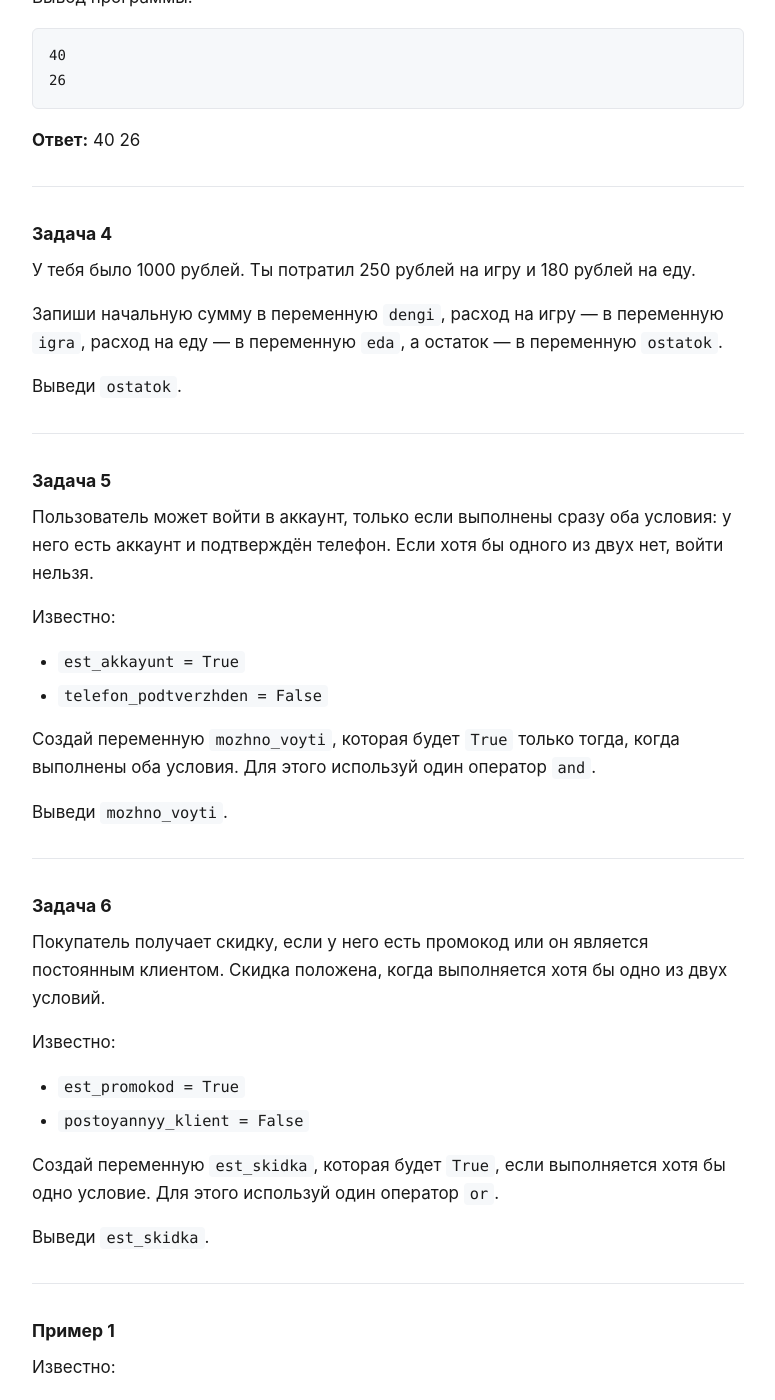
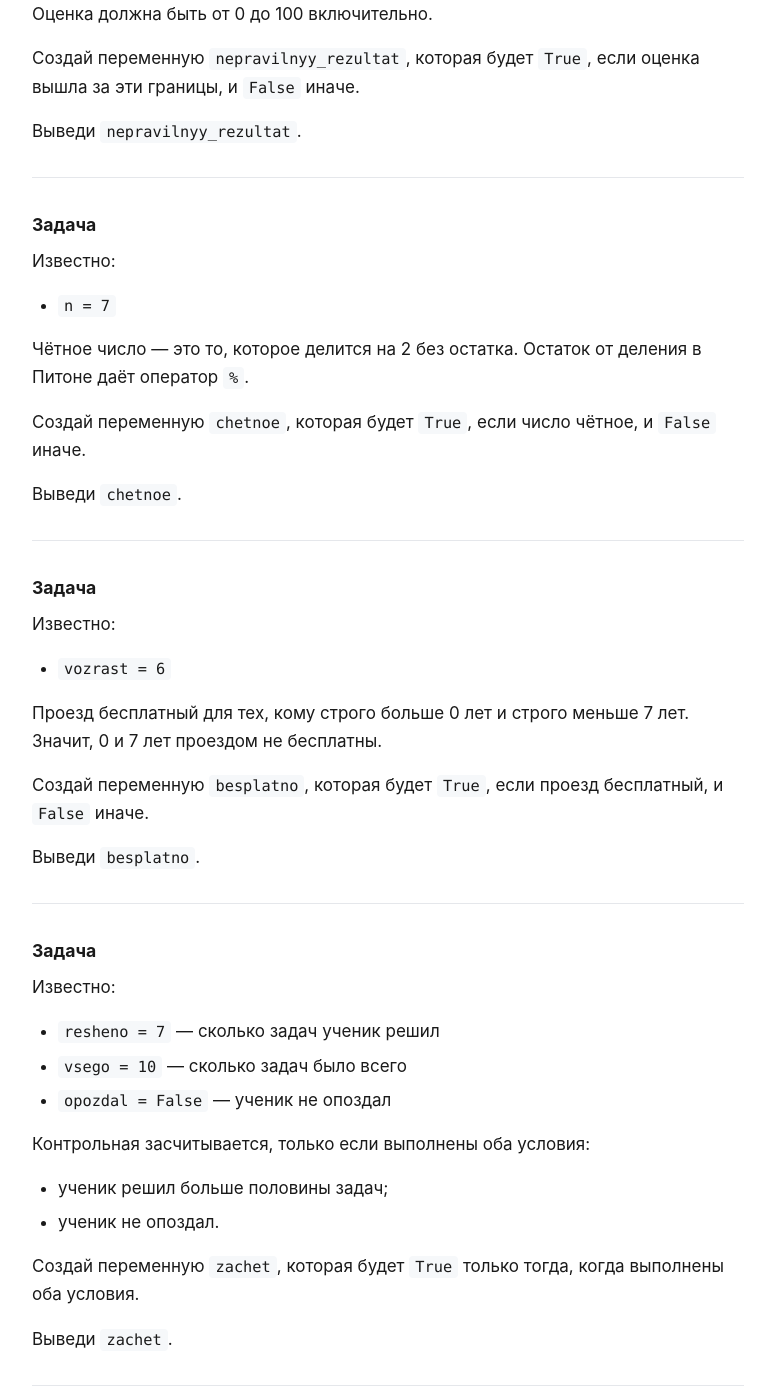
Before and after one commit to integrate/home_work_cdz, a Jekyll site: the page built from students/vladimir_ege2028/index.md, in a window 1280 px wide and 1400 px high, scrolled down 565 px. Shown: the whole window, without its empty margins (252-1027 px from the left). Built offline with Jekyll 4.4.1, drawn with Linux system fonts in a browser that asks for light colours; our own code applies the rules of GitHub Pages for plain Markdown files; some of the changed text lies outside the part shown.

Commit message:
ывап

````diff
--- a/students/vladimir_ege2028/index.md
+++ b/students/vladimir_ege2028/index.md
@@ -1,121 +1,4 @@
-### Пример 1
-
-Длина комнаты — 8 м, ширина — 5 м.
-
-Запиши длину в переменную `dlina`, ширину — в переменную `shirina`. Вычисли площадь в переменной `ploshchad`, а периметр — в переменной `perimetr`.
-
-Выведи сначала площадь, а потом на новой строке — периметр.
-
-**Решение**
-
-```python
-dlina = 8
-shirina = 5
-ploshchad = dlina * shirina
-perimetr = 2 * (dlina + shirina)
-print(ploshchad)
-print(perimetr)
-```
-
-Вывод программы:
-
-```text
-40
-26
-```
-
-**Ответ:** 40 26
-
----
-
-### Задача 4
-
-У тебя было 1000 рублей. Ты потратил 250 рублей на игру и 180 рублей на еду.
-
-Запиши начальную сумму в переменную `dengi`, расход на игру — в переменную `igra`, расход на еду — в переменную `eda`, а остаток — в переменную `ostatok`.
-
-Выведи `ostatok`.
-
----
-
-### Задача 5
-
-Пользователь может войти в аккаунт, только если выполнены сразу оба условия: у него есть аккаунт и подтверждён телефон. Если хотя бы одного из двух нет, войти нельзя.
-
-Известно:
-- `est_akkayunt = True`
-- `telefon_podtverzhden = False`
-
-Создай переменную `mozhno_voyti`, которая будет `True` только тогда, когда выполнены оба условия. Для этого используй один оператор `and`.
-
-Выведи `mozhno_voyti`.
-
----
-
-### Задача 6
-
-Покупатель получает скидку, если у него есть промокод или он является постоянным клиентом. Скидка положена, когда выполняется хотя бы одно из двух условий.
-
-Известно:
-- `est_promokod = True`
-- `postoyannyy_klient = False`
-
-Создай переменную `est_skidka`, которая будет `True`, если выполняется хотя бы одно условие. Для этого используй один оператор `or`.
-
-Выведи `est_skidka`.
-
-
-
-
--------------------------------
-
-
-### Пример 1
-
-Известно:
-- `vozrast = 15`
-
-Подростком считается человек от 13 до 19 лет включительно.
-
-Создай переменную `podrostok`, которая будет `True`, если возраст попадает в этот диапазон, и `False` иначе.
-
-Пиши условие со скобками: каждое отдельное сравнение заключи в свою пару скобок — так сразу видно, из скольких проверок состоит условие и в каком порядке они идут.
-
-Выведи `podrostok`.
-
-**Решение**
-
-```python
-vozrast = 15
-podrostok = (vozrast >= 13) and (vozrast <= 19)
-print(podrostok)
-```
-
-Вывод программы:
-
-```text
-True
-```
-
-**Ответ:** True
-
----
-
-### Задача 2
-
-Известно:
-- `vozrast = 7`
-
-Скидка положена, если покупателю меньше 7 лет (7 лет уже не подходят) или ему 65 лет и больше.
-
-Создай переменную `est_skidka`, которая будет `True`, если выполняется хотя бы одно из двух условий, и `False` иначе.
-
-Выведи `est_skidka`.
-
----
-
-### Задача 3
-
+### Задача
 Известно:
 - `skorost = 120`
 
@@ -126,41 +9,7 @@ True
 Выведи `slishkom_bystro`.
 
 ---
-
-### Задача 4
-
-Известно:
-- `vozrast = 14`
-- `rost = 160`
-
-На самокат пускают, только если выполнены сразу оба условия:
-- возраст не меньше 12 лет;
-- рост не меньше 150 см.
-
-Создай переменную `mozhno_katitsya`, которая будет `True` только тогда, когда выполнены оба условия.
-
-Выведи `mozhno_katitsya`.
-
----
-
-### Задача 5
-
-Известно:
-- `temperatura = 22`
-- `dozhd = False` — дождя нет
-
-Гулять можно, только если выполнены сразу оба условия:
-- температура от 18 до 25 градусов включительно;
-- дождя нет (для проверки «нет» есть оператор `not`).
-
-Создай переменную `mozhno_progulat`, которая будет `True` только тогда, когда выполнены оба условия.
-
-Выведи `mozhno_progulat`.
-
----
-
-### Задача 6
-
+### Задача
 Известно:
 - `rezultat = 105`
 
@@ -172,6 +21,148 @@ True
 
 ---
 
+### Задача
+
+Известно:
+- `n = 7`
+
+Чётное число — это то, которое делится на 2 без остатка. Остаток от деления в Питоне даёт оператор `%`.
+
+Создай переменную `chetnoe`, которая будет `True`, если число чётное, и `False` иначе.
+
+Выведи `chetnoe`.
+
+---
+
+### Задача
+
+Известно:
+- `vozrast = 6`
+
+Проезд бесплатный для тех, кому строго больше 0 лет и строго меньше 7 лет. Значит, 0 и 7 лет проездом не бесплатны.
+
+Создай переменную `besplatno`, которая будет `True`, если проезд бесплатный, и `False` иначе.
+
+Выведи `besplatno`.
+
+---
+
+### Задача
+
+Известно:
+- `resheno = 7` — сколько задач ученик решил
+- `vsego = 10` — сколько задач было всего
+- `opozdal = False` — ученик не опоздал
+
+Контрольная засчитывается, только если выполнены оба условия:
+- ученик решил больше половины задач;
+- ученик не опоздал.
+
+Создай переменную `zachet`, которая будет `True` только тогда, когда выполнены оба условия.
+
+Выведи `zachet`.
+
+---
+
+### Задача
+
+Известно:
+- `chas = 7`
+
+Автобус уходит в 7 часов. Человек считается не проспавшим, если его час НЕ равен 7.
+
+Создай переменную `ne_prospal`, которая будет `True`, если человек не проспал, и `False` иначе.
+
+Выведи `ne_prospal`.
+
+---
+
+### Задача
+
+Известно:
+- `mesyats = 7`
+
+Праздник бывает в январе (1), июле (7) и декабре (12).
+
+Создай переменную `prazdnik`, которая будет `True`, если месяц праздничный, и `False` иначе.
+
+Выведи `prazdnik`.
+
+---
+
+### Задача
+
+Известно:
+- `vremya_a = 12` — сколько минут Аня думала над задачей
+- `vremya_b = 8` — сколько минут Боря думал над задачей
+
+Больше минут — значит дольше думал.
+
+Создай переменную `dolshe_dumal_a`, которая будет `True`, если Аня думала дольше Бори, и `False` иначе.
+
+Выведи `dolshe_dumal_a`.
+
+---
+
+### Задача
+
+Известно:
+- `pokupatel_dal = 1000`
+- `summa_pokupki = 730`
+
+Сначала вычисли сдачу в переменной `sdacha`.
+
+В ящике кассира мало мелких купюр, поэтому сдачу больше 200 рублей он выдать не сможет.
+
+Создай переменную `vidast_sdachu`, которая будет `True`, если сдачи не больше 200, и `False` иначе.
+
+Выведи `vidast_sdachu`.
+
+---
+
+### Задача
+
+Известно:
+- `a = 5`
+- `b = -3`
+
+Два числа одного знака — это когда оба положительные или оба отрицательные. Ноль не подходит ни к одному из вариантов.
+
+Создай переменную `odin_znak`, которая будет `True`, если числа одного знака, и `False` иначе.
+
+Выведи `odin_znak`.
+
+---
+
+### Задача
+
+Известно:
+- `summa = 3000`
+
+Большая скидка действует, если чек от 5000 рублей.
+
+Создай переменную `malyanaya_skidka`, которая будет `True`, если чек меньше 5000, и `False` иначе.
+
+Выведи `malyanaya_skidka`.
+
+---
+
+### Задача
+
+Известно:
+- `bal = 85`
+- `dney_do_olimpiady = 20`
+- `komanda_sbornoy = True` — ученик едет в сборную
+
+Выполнены должны быть оба условия:
+- балл не меньше 80;
+- либо до олимпиады больше 7 дней, либо ученик едет в сборную.
+
+Создай переменную `gotov`, которая будет `True` только тогда, когда выполнены оба условия.
+
+Выведи `gotov`.
+
+---
 ### Задача 1
 
 Чему равно значение выражения: `int(str(2 * 3) + str(4 + 1))`?
````
